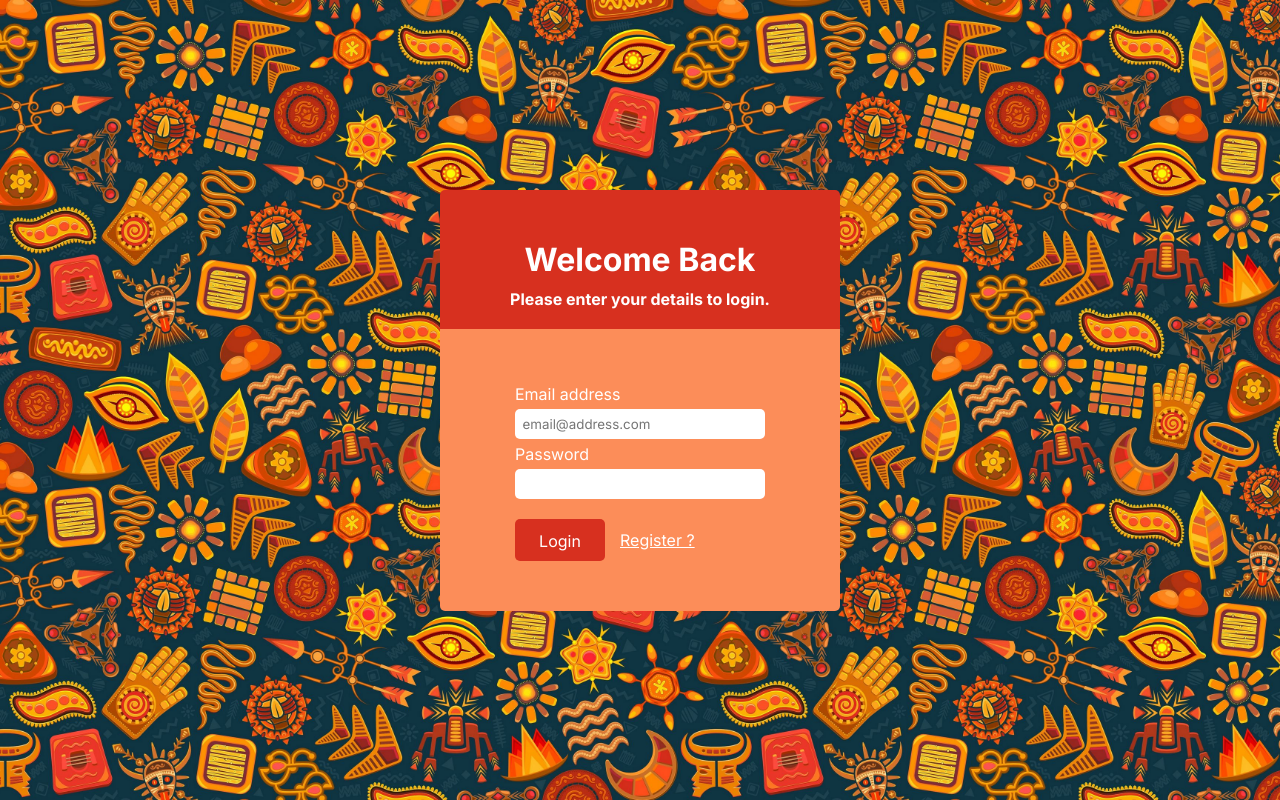
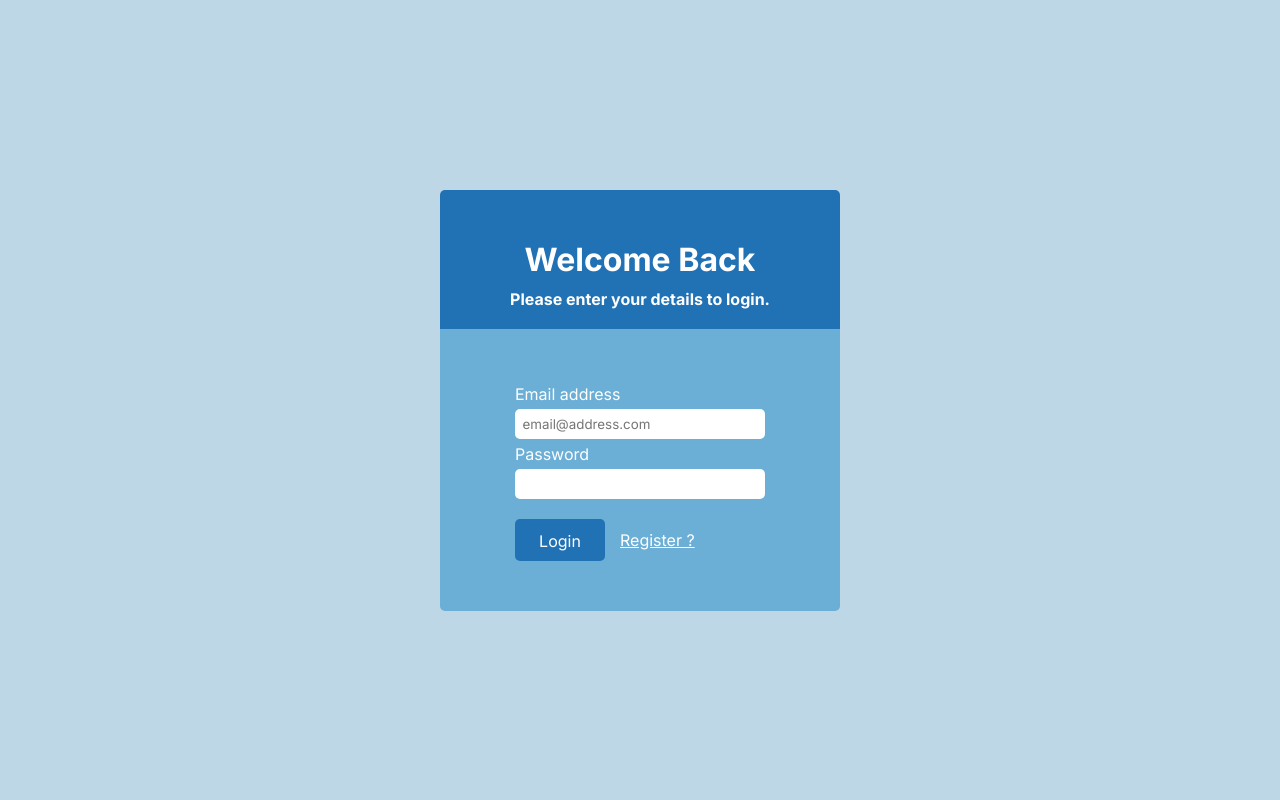
Before and after one commit to Ramariarison/note-manager-poo, a PHP site: page / in a window 1280 px wide. Run offline with PHP 8.4, Linux system fonts and the light colour scheme.

Commit message:
Mise à jour de la palette de couleurs

```diff
--- a/css/index.css
+++ b/css/index.css
@@ -7,9 +7,12 @@
 
 body {
     height: 100vh;
+    /*
     background-image: url('../assets/images/bg.jpg');
     background-size: cover;
     background-position: center;
+    */
+    background-color: #BDD7E7;
     display: grid;
     place-items: center;
     color: white;
@@ -24,7 +27,7 @@ body {
 .box {
     padding: 50px;
     border-radius: 0 0 5px 5px;
-    background-color: #FC8D59;
+    background-color: #6BAED6;
     display: flex;
     flex-direction: column;
     justify-content: center;
@@ -36,7 +39,7 @@ body {
     max-width: 500px;
     padding: 50px 70px 20px 70px;
     border-radius: 5px 5px 0 0;
-    background-color: #D7301F;
+    background-color: #2171B5;
     text-align: center;
 }
 
@@ -56,7 +59,7 @@ button {
     width: 90px;
     padding: 12px 15px 10px 15px;
     border-radius: 5px;
-    background-color: #D7301F;
+    background-color: #2171B5;
     border: none;
     color: white;
     cursor: pointer;
```
